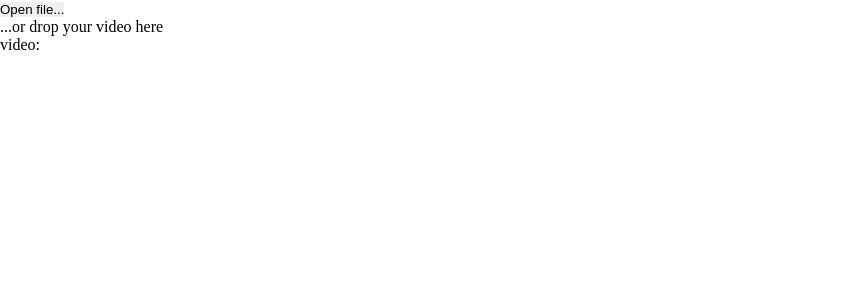
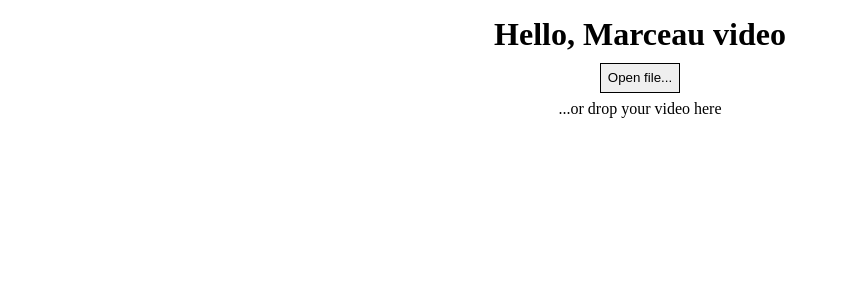
Before and after one commit to The-Henriette-Project/marceau-video, a Vue app: page / in a window 1280 px wide. Shown: the top 300 px of the page, without its empty margins (0-848 px from the left). Built offline with nearby package versions, Linux system fonts and the light colour scheme.

Commit message:
[wip] timing and layout

```diff
--- a/src/App.vue
+++ b/src/App.vue
@@ -5,13 +5,27 @@
 import VideoPlayer from './components/VideoPlayer.vue'
 
 const videoPath = ref("")
+const currentTime = ref(0)
 
 </script>
 
 <template>
-  <OpenDropZone @file-path-selected="(path) => videoPath = path " />
-  <VideoPlayer v-if="videoPath" :video="videoPath" />
-    <p>video: {{ videoPath }}</p>
+  <div v-if="!videoPath" class="containerSingle">
+    <h1>Hello, Marceau video</h1>
+    <OpenDropZone @file-path-selected="(path) => videoPath = path " />
+  </div>
+
+  <div v-if="videoPath" class="containerDouble">
+    <div class="containerDouble_contentOne">
+      <VideoPlayer :video="videoPath" @currentTime="(time) => currentTime = time.label" />
+    </div>
+
+    <div class="containerDouble_contentTwo">
+      <p>Sequences: {{ currentTime }}</p>
+      <p>Subtitles: {{ currentTime }}</p>
+    </div>
+
+  </div>
 
 </template>
 
--- a/src/components/OpenDropZone.vue
+++ b/src/components/OpenDropZone.vue
@@ -5,6 +5,7 @@
 const emit = defineEmits(['filePathSelected'])
 
 const filePath = ref("")
+const dropZoneClass = ref("")
 
 const handleOpen = function() {
   window.electron.openVideoFile().then((theFilePath) => {
@@ -27,6 +28,17 @@
 }
 
 const handleDragover = function(e) {
+  console.log("over")
+  dropZoneClass.value = "active"
+
+  e.preventDefault();
+  e.stopPropagation();
+}
+
+const handleDragout = function(e) {
+  console.log("leave")
+  dropZoneClass.value = ""
+
   e.preventDefault();
   e.stopPropagation();
 }
@@ -39,19 +51,20 @@
 </script>
 
 <template>
-
-  <div>
-    <button @click="handleOpen">Open file...</button>
+  <div @drop="handleDrop" @dragover="handleDragover" @dragleave="handleDragout" class="dropZone" :class="dropZoneClass">
+      <p><button class="actionButton" @click="handleOpen">Open file...</button></p>
+      <p><span>...or drop your video here</span></p>
   </div>
-
-  <div @drop="handleDrop" @dragover="handleDragover" class="dragZone">
-      <span>...or drop your video here</span>
-  </div>
-
-  <p>{{filePath}}</p>
-
 </template>
 
 <style scoped>
+.dropZone {
+  text-align: center;
+  border: 3px dashed white;
+  transition: 0.2s;
+}
 
+.dropZone.active {
+  border: 3px dashed lightgrey;
+}
 </style>
--- a/src/components/VideoPlayer.vue
+++ b/src/components/VideoPlayer.vue
@@ -1,9 +1,19 @@
 <script setup lang="ts">
 import { ref, computed } from 'vue'
 
+const emit = defineEmits(['currentTime'])
 defineProps<{ video: string }>()
 
-const time = ref("")
+const time = ref("00:00:00")
+
+emit('currentTime', {
+    timestamp: 0,
+    hours: '00',
+    minutes: '00',
+    seconds: '00',
+    floatSeconds: '00',
+    label: time.value
+  });
 
 const vtt = ref(`WEBVTT
 00:01.000 --> 00:04.000
@@ -24,8 +34,17 @@
   minutes = minutes < 10 ? '0' + minutes : minutes;
   floatSeconds = floatSeconds < 10 ? '0' + floatSeconds : floatSeconds;
 
+  const label = `${hours}:${minutes}:${floatSeconds}`
+  time.value = label
 
-  time.value = `${hours}:${minutes}:${floatSeconds}`
+  emit('currentTime', {
+    timestamp: currentTime,
+    hours,
+    minutes,
+    seconds,
+    floatSeconds,
+    label
+  });
 }
 
 const vttEncoded = computed(()=> {
@@ -37,15 +56,24 @@
 <template>
 
   <div class="videoPlayer">
-    <p>{{video}}</p>
     <video width="300" @timeupdate="handleTime" :src="video" controls>
       <track label="Test" kind="subtitles" srclang="fr" :src="vttEncoded" default>
     </video>
 
+    <p class="timePanel">{{ time }}</p>
   </div>
 
 </template>
 
 <style scoped>
+.videoPlayer {
 
+}
+
+.timePanel {
+  background-color: black;
+  color: white;
+  font-family: 'Courier New', Courier, monospace;
+  display: inline-block;
+}
 </style>
--- a/src/style.css
+++ b/src/style.css
@@ -3,3 +3,21 @@
   margin: 0;
   padding: 0;
 }
+
+.actionButton {
+  padding: .5em;
+  border: 1px solid black;
+  margin: .5em;
+}
+
+.containerSingle {
+  padding: 1rem;
+  display: flex;
+  flex-direction: column;
+  justify-content: center;
+  align-items: center;
+}
+
+.containerDouble {
+
+}
```
